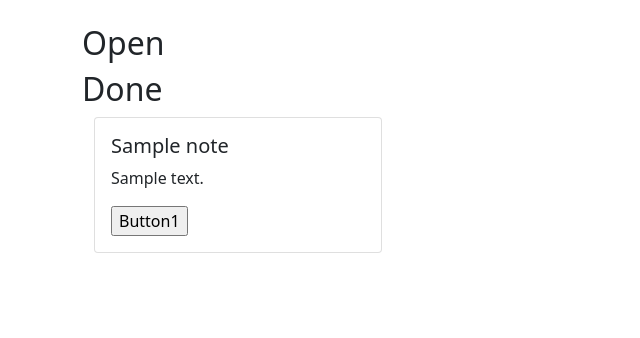
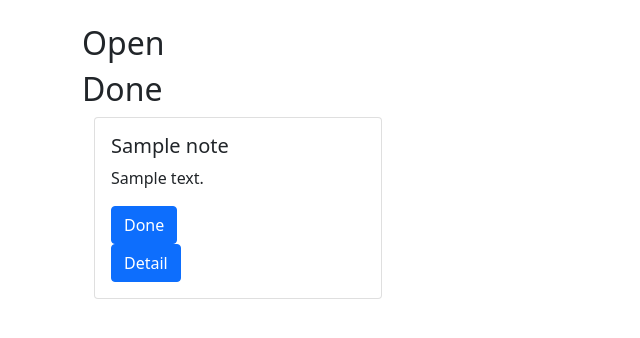
Before and after one commit to Jannik66/nokes, a PHP site: page / in a window 1280 px wide. Shown: the part 56-394 px from the top of the page, without its empty margins (0-640 px from the left). Run offline with PHP 8.4, Linux system fonts and the light colour scheme; the visitor is signed in with stand-in values (Sample User, id 1); tables that the repository leaves empty hold one stand-in row (values such as "Sample post"); data that the repository does not hold is empty; some libraries are stand-ins or nearby versions.

Commit message:
Add detail button to notes

```diff
--- a/php/pages/index.php
+++ b/php/pages/index.php
@@ -89,9 +89,10 @@ EOT;
                             <h5 class="card-title">{$note[1]}</h5>
                             <p class="card-text">{$note[2]}</p>
                             <form method="post">
-                            <input type="submit" name="{$note[0]}"
-                                    class="button" value="Button1" />
+                            <input class="btn btn-primary" type="submit" name="{$note[0]}"
+                                    class="button" value="Done" />
                             </form>
+                            <a class="btn btn-primary" href="detail.php?id={$note[0]}" role="button">Detail</a>
                             </div>
                             </div>
                             </div>
@@ -114,9 +115,10 @@ EOT;
                             <h5 class="card-title">{$note[1]}</h5>
                             <p class="card-text">{$note[2]}</p>
                             <form method="post">
-                            <input type="submit" name="{$note[0]}"
-                                    class="button" value="Button1" />
+                            <input class="btn btn-primary" type="submit" name="{$note[0]}"
+                                    class="button" value="Done" />
                             </form>
+                            <a class="btn btn-primary" href="detail.php?id={$note[0]}" role="button">Detail</a>
                             </div>
                             </div>
                             </div>
```
